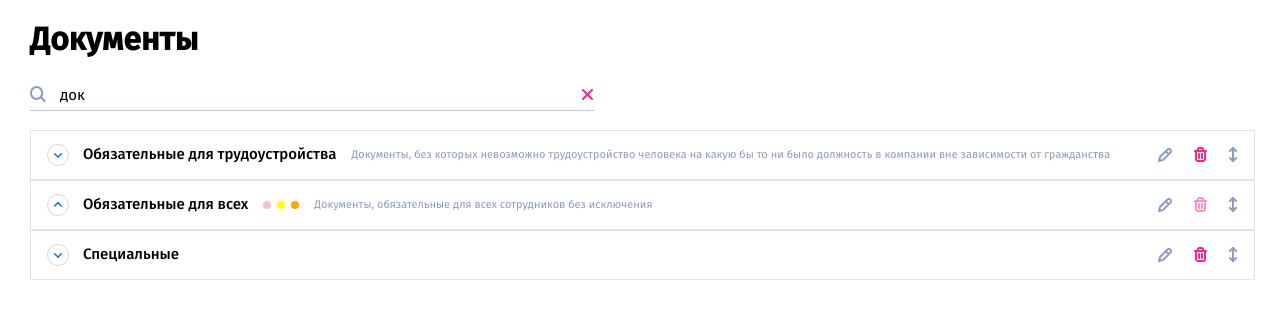
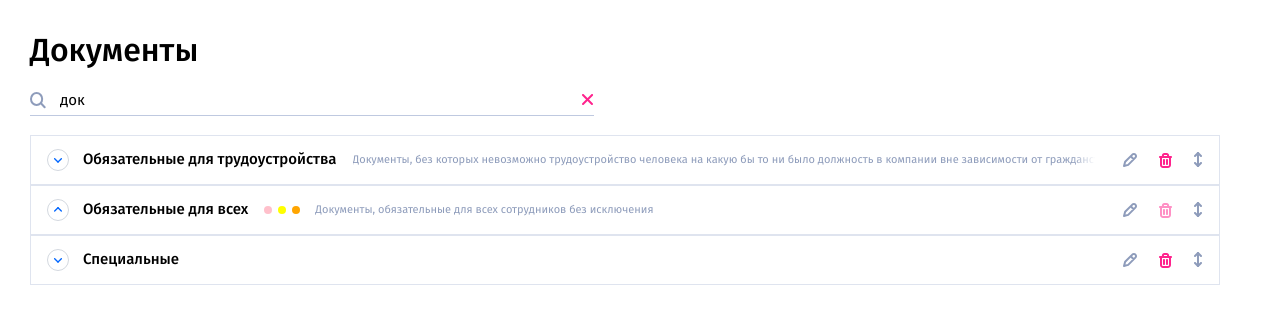
Before and after one commit to avarlamova/documents-dashboard, a Vue app: page / in a window 1280 px wide. Shown: the top 324 px of the page. Built offline with nearby package versions, Linux system fonts and the light colour scheme.

Commit message:
fix overlay css

```diff
--- a/src/App.vue
+++ b/src/App.vue
@@ -55,6 +55,14 @@ export default {
 #app {
   font-family: "Fira Sans", sans-serif;
   margin-left: 30px;
+  margin-top: 38px;
+}
+
+h1 {
+  font-weight: 500;
+  font-size: 22px;
+  line-height: 24px;
+  color: #000000;
 }
 
 ul {
--- a/src/components/DocumentCategory.vue
+++ b/src/components/DocumentCategory.vue
@@ -21,6 +21,8 @@
       </div>
 
       <span class="description">{{ description }}</span>
+      <div class="overlayDiv"></div>
+
       <div class="iconsContainer">
         <img src="../assets/icons/edit.svg" alt="edit cat" class="edit" />
         <img
@@ -113,8 +115,8 @@ export default {
   cursor: pointer;
   display: flex;
   align-items: center;
-  width: 1190px;
-  /* height: 28px; */
+  width: 1155px;
+  max-height: 28px;
   background: #ffffff;
   border: 1px solid #dfe4ef;
   padding: 13px 17px 13px 16px;
@@ -134,21 +136,28 @@ h2 {
   font-weight: 500;
   font-size: 15px;
   color: #000000;
-  margin-right: 15px;
+  margin-right: 16px;
+  white-space: nowrap;
 }
 
 .description {
   font-weight: 400;
   font-size: 11px;
+  word-break: break-all;
+  white-space: nowrap;
+  overflow: hidden;
+  height: 12px;
   line-height: 12px;
   color: #8e9cbb;
 }
 
 .overlayDiv {
-  width: 20px;
+  position: absolute;
+  right: 0px;
+  width: 147px;
   height: 14px;
-
-  background: linear-gradient(270deg, #ffffff 0%, rgba(255, 255, 255, 0) 50%);
+  // background: red;
+  background: linear-gradient(270deg, #fff 84%, rgba(255, 255, 255, 0) 100%);
 }
 
 .ghost {
@@ -170,6 +179,7 @@ h2 {
 
 .iconsContainer {
   position: absolute;
+  z-index: 10;
   right: 17px;
   display: flex;
   align-items: center;
--- a/src/components/SearchBar.vue
+++ b/src/components/SearchBar.vue
@@ -54,6 +54,7 @@ export default {
   align-items: center;
   border-bottom: 1px solid #bfc9e0;
   margin-bottom: 19px;
+  margin-top: 23px;
 
   & input {
     width: 564px;
```
